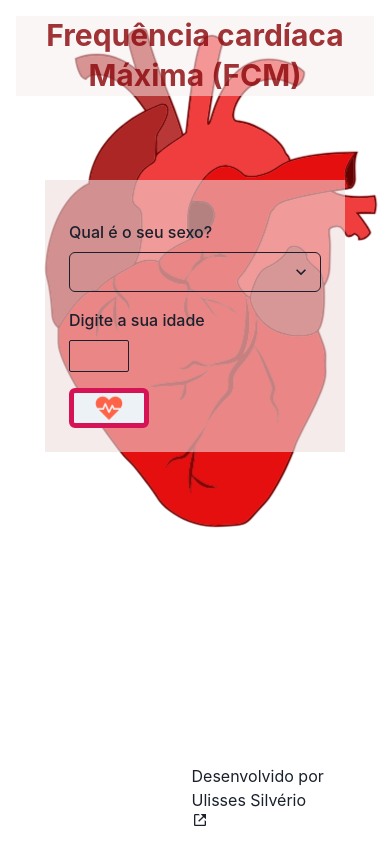
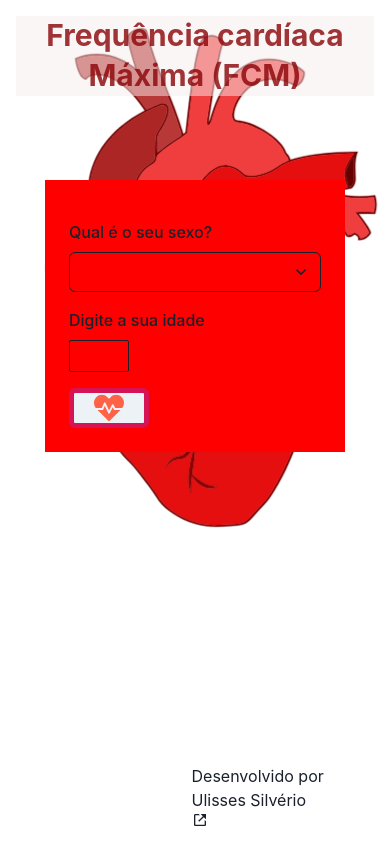
Before and after one commit to Odisseu93/monitor-bpm, a React (Vite) app: page / in a window 390 px wide. In both pictures the pointer is over the icon 109 px from the left and 408 px from the top of the page. Built offline with nearby package versions, Linux system fonts and the light colour scheme.

Commit message:
refactor: removendo animação de .heartBeat-icon ... :hover na tela mobile

```diff
--- a/src/styles/app.scss
+++ b/src/styles/app.scss
@@ -95,6 +95,16 @@
     }
 }
 
+
+@media (max-width: 768px) {
+    .form {
+        background: red;
+        & .heartBeat-icon:hover {
+           animation-play-state: paused;
+        }
+    }
+}
+
 .FCM-result {
     color: blue;
     height: 60px;
```
